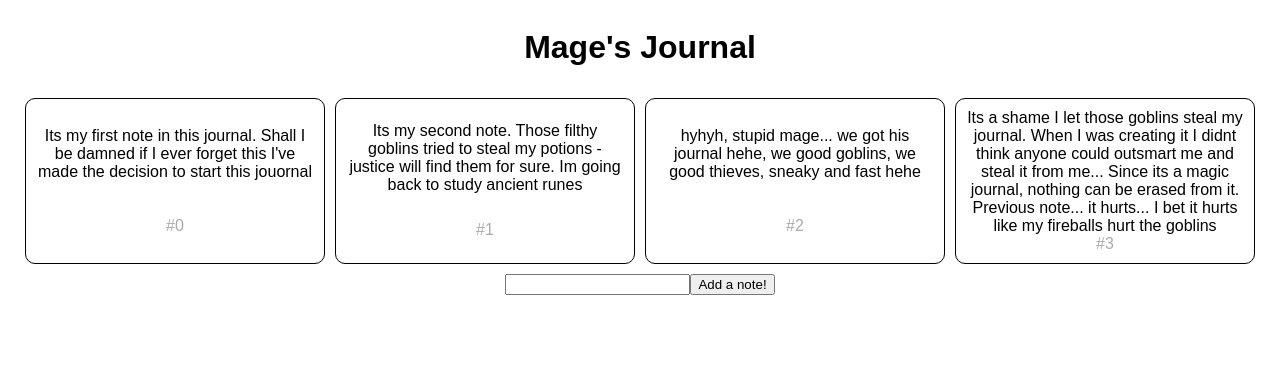
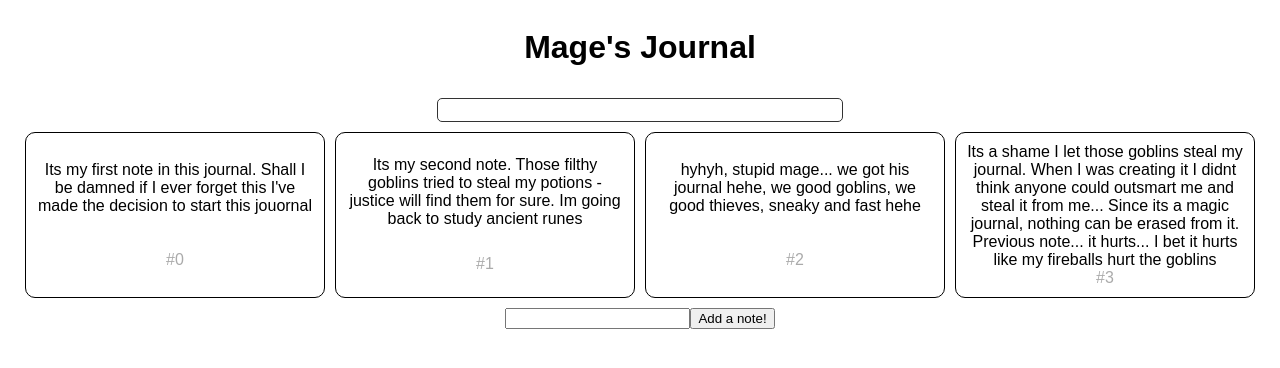
Before and after one commit to gCode2/react-basics, a React (Vite) app: page / in a window 1280 px wide. Shown: the top 368 px of the page. Built offline with nearby package versions, Linux system fonts and the light colour scheme.

Commit message:
feat: add note search (not finished)

```diff
--- a/src/App.css
+++ b/src/App.css
@@ -154,3 +154,10 @@
     gap: 10px;
     justify-content: space-evenly;
 }
+.searchBar{
+    position:relative;
+    height:20px;
+    width: 400px;
+    border-radius: 5px;
+    border: 1px solid #333;
+}
--- a/src/App.tsx
+++ b/src/App.tsx
@@ -8,6 +8,7 @@ import './App.css'
 import NotesList from './components/MagesJournal/NotesList/NotesList'
 import JournalSummary from './components/MagesJournal/JournalSummary/JournalSummary'
 import AddNoteForm from './components/MagesJournal/AddNoteForm/AddNoteForm'
+import SearchBar from './components/MagesJournal/SearchBar/SearchBar'
 
 function App() {
   const [notes, setNotes] = useState([{
@@ -27,10 +28,27 @@ function App() {
     content: "Its a shame I let those goblins steal my journal. When I was creating it I didnt think anyone could outsmart me and steal it from me... Since its a magic journal, nothing can be erased from it. Previous note... it hurts... I bet it hurts like my fireballs hurt the goblins"
   }
 ])
+  const [filteredNotes, setFilteredNotes] = useState([]);
+  const [isSearchActive, setSearchActive] = useState(false);
+
+
   function addNoteHandler(noteToAdd){
     setNotes([...notes, {id: Math.floor(Math.random()*1000+1), content: noteToAdd}]);
   }
 
+
+  function searchNotes(str){
+    console.log(str);
+    if(str === ""){
+      setSearchActive(false)
+    }
+    else{
+      setSearchActive(true)
+      setFilteredNotes(notes.filter(note=>note.content.includes(str)))
+    }
+
+    // return notes.filter(note=>note.content.includes(str));
+  }
   return(
     <>
       <div className="app">
@@ -40,7 +58,10 @@ function App() {
           </h1>
         </div>
         <div>
-           <NotesList notes={notes}/>
+          <SearchBar searchNoteHandler={searchNotes}/>
+        </div>
+        <div>
+           <NotesList notes={isSearchActive ? filteredNotes : notes}/>
         </div>
         <div>
           <AddNoteForm addNote={addNoteHandler}/>
--- a/src/components/MagesJournal/SearchBar/SearchBar.tsx
+++ b/src/components/MagesJournal/SearchBar/SearchBar.tsx
@@ -1,6 +1,14 @@
-function SearchBar(){
+import { useState } from "react"
+
+function SearchBar({searchNoteHandler}){
+    const [searchText, setSearchText] = useState("")
+    function handleNotesSearch(e){
+        setSearchText(e.target.value);
+        searchNoteHandler(searchText);
+    }
     return (
         <>
+            <input type="text" className="searchBar" value={searchText} onChange={(e)=>handleNotesSearch(e)}/>
         </>
     )
 }
```
